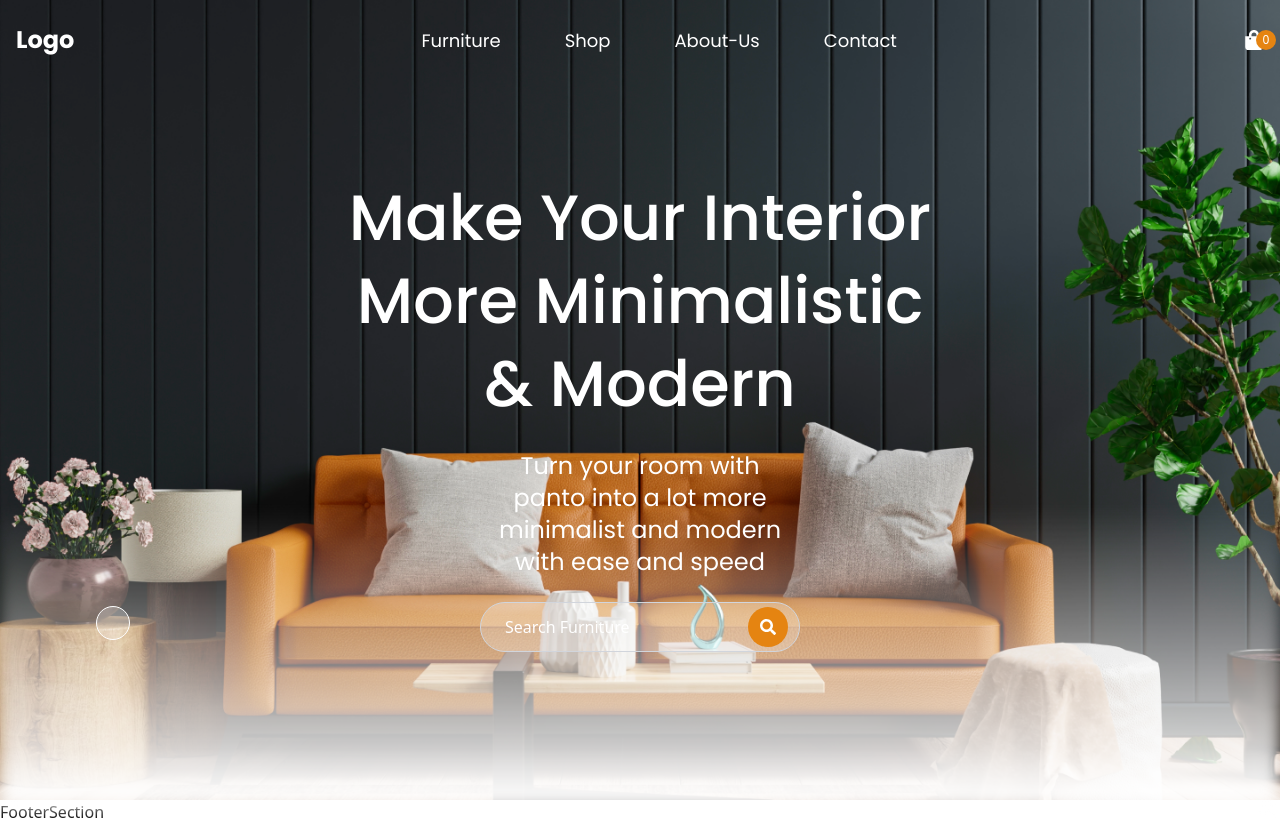
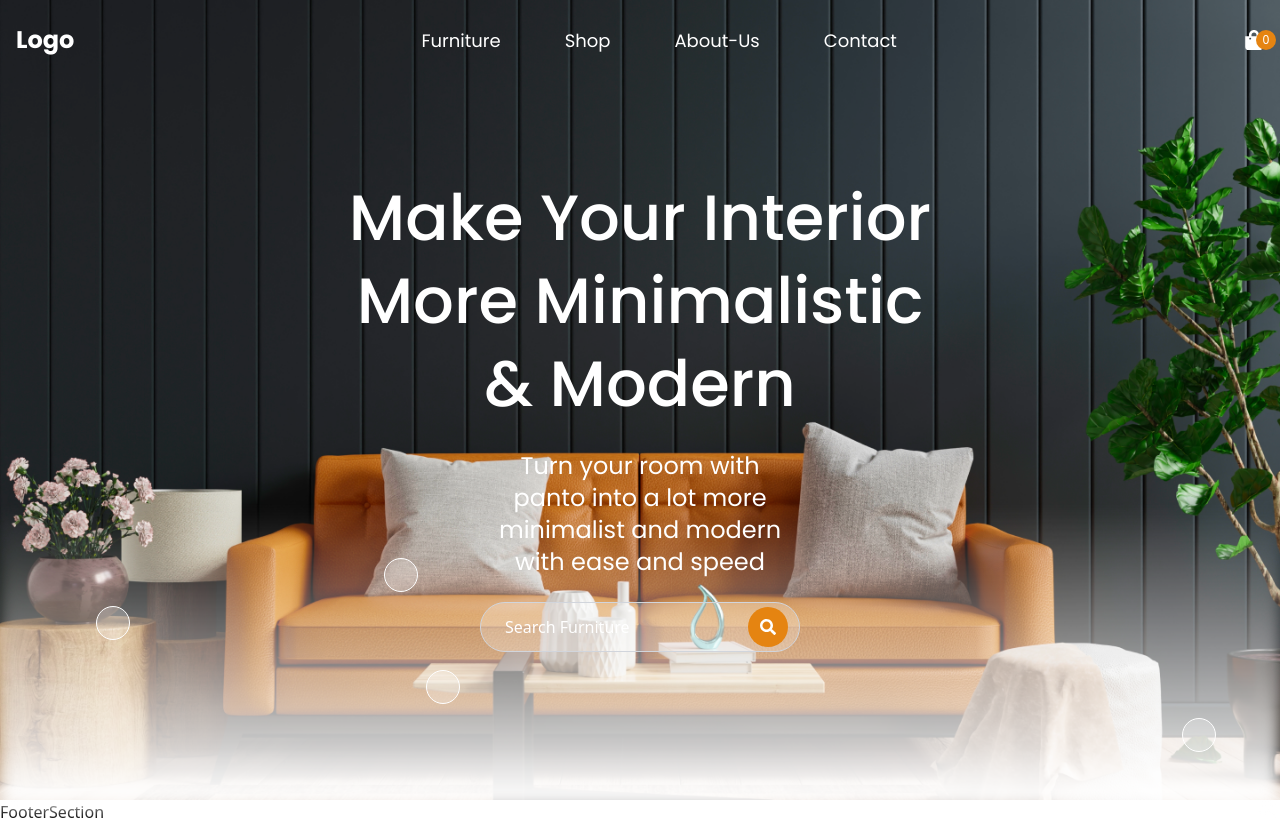
Before and after one commit to Githubshakil/panto-furniture, a React (Vite) app: page / in a window 1280 px wide. Built offline with nearby package versions, Linux system fonts and the light colour scheme.

Commit message:
update
Make Tooltip Reuseable

```diff
--- /dev/null
+++ b/src/components/TooltipButton.jsx
@@ -0,0 +1,37 @@
+import React from 'react'
+
+const TooltipButton = ({position='bottom', colors=['bg-red-700','bg-green-700', 'bg-blue-700']}) => {
+
+const positionClasses = {
+    bottom:{
+        tooltip: 'bottom-full left-1/2 transform -translate-x-1/2 mb-3',
+        arrow:'left-1/2 transform -translate-x-1/2 -bottom-2 border-1'
+    },
+     top:{
+        tooltip: 'top-full left-1/2 transform -translate-x-1/2 mt-3',
+        arrow:'left-1/2 transform -translate-x-1/2 -top-2 border-b'
+    }
+}
+
+  return (
+    <div className=" relative group ">
+        <button className=" relative p-4 bg-white/25 rounded-full border-1 text-xl  cursor-pointer  ">
+            <div className={`hidden absolute p-2 rounded-lg bg-white/25 shadow-md group-hover:flex space-x-1 ${positionClasses[position].tooltip}`}>
+            {
+                colors.map((color,index)=>(
+                    <div key={index} className={`size-6 ${color} border-white rounded-full`}>
+
+                    </div>
+                ))
+            }
+
+
+              {/* tooltip arrow */}
+              <div className={` absolute  w-0 h-0 border-l-8 border-l-transparent border-r-8 border-r-transparent border-t-8 border-t-white/35 ${positionClasses[position].arrow}`}></div>
+            </div>
+        </button>
+      </div>
+  )
+}
+
+export default TooltipButton
--- a/src/pages/home/Hero.jsx
+++ b/src/pages/home/Hero.jsx
@@ -1,6 +1,7 @@
 import React from "react";
 import bannerImg from "../../assets/images/banner.png";
 import { FaSearch } from "react-icons/fa";
+import TooltipButton from "../../components/TooltipButton";
 const Hero = () => {
   return (
     <section
@@ -24,17 +25,18 @@
       <div className="absolute inset-x-0 bottom-0 h-3/4 -mb-2 bg-gradient-to-t from-white via-transparent to-transparent blur-sm"/>
 
       {/* hover button displaying tooltip box  */}
-      <div className=" absolute bottom-40 left-24 group ">
-        <button className=" relative p-4 bg-white/25 rounded-full border-1 text-xl  cursor-pointer  ">
-            <div className="hidden absolute bottom-full left-1/2 transform -translate-x-1/2 mb-3 p-2 rounded-lg bg-white/25 shadow-md group-hover:flex space-x-1">
-              <div className="size-6 bg-red-700 border-white rounded-full"/>
-              <div className="size-6 bg-green-700 border-white rounded-full"/>
-              <div className="size-6 bg-blue-700 border-white rounded-full"/>
 
-              {/* tooltip arrow */}
-              <div className=" absolute left-1/2 transform -translate-x-1/2 -bottom-2 w-0 h-0 border-l-8 border-l-transparent border-r-8 border-r-transparent border-t-8 border-t-white/35 "></div>
-            </div>
-        </button>
+      <div className="hidden lg:block absolute bottom-40 left-24">
+        <TooltipButton position="bottom"/>
+      </div>
+      <div className="hidden lg:block absolute bottom-52 left-96">
+        <TooltipButton position="bottom"/>
+      </div>
+      <div className="hidden lg:block absolute bottom-24 right-[820px]">
+        <TooltipButton position="bottom"/>
+      </div>
+      <div className="hidden lg:block absolute bottom-12 right-16">
+        <TooltipButton position="bottom"/>
       </div>
 
     </section>
```
